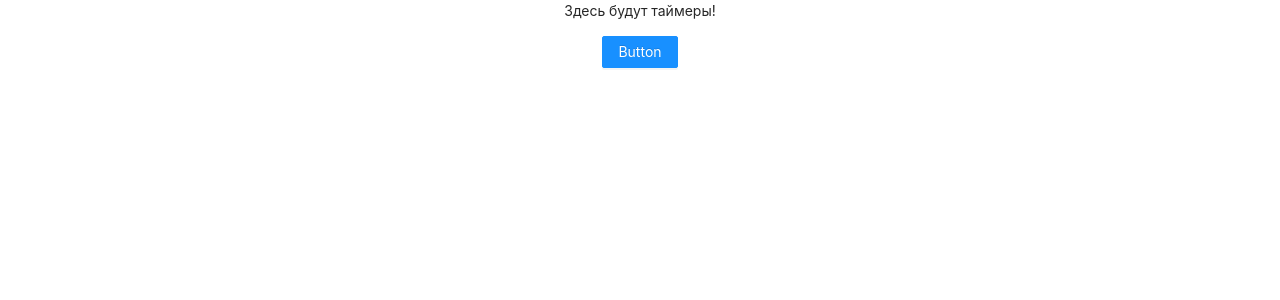
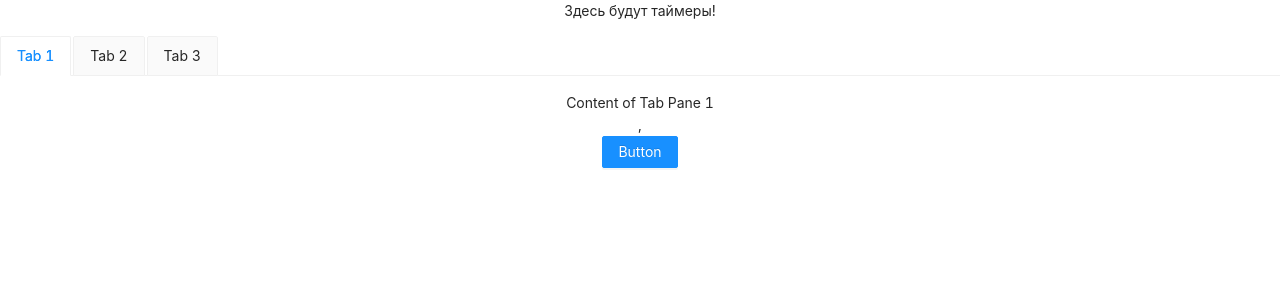
Before and after one commit to alexey-oblomov/timers, a React (Create React App) app: page / in a window 1280 px wide. Shown: the top 300 px of the page. Built offline with nearby package versions, Linux system fonts and the light colour scheme.

Commit message:
Добавил табы

```diff
--- a/src/App.js
+++ b/src/App.js
@@ -1,8 +1,14 @@
 import React from 'react';
-import { Button } from 'antd';
+import { Button, Tabs } from 'antd';
 import './App.css';
 
 function App() {
+  const { TabPane } = Tabs;
+
+  function callback(key) {
+    console.log(key);
+  }
+
   return (
     <div className="App">
       <header className="App-header">
@@ -10,8 +16,19 @@
         </p>
       </header>
       <div className="App">
-        <Button type="primary">Button</Button>
+        <Tabs onChange={callback} type="card">
+          <TabPane tab="Tab 1" key="1">
+            Content of Tab Pane 1
+    </TabPane>
+          <TabPane tab="Tab 2" key="2">
+            Content of Tab Pane 2
+    </TabPane>
+          <TabPane tab="Tab 3" key="3">
+            Content of Tab Pane 3
+    </TabPane>
+        </Tabs>,
       </div>
+      <Button type="primary">Button</Button>
     </div>
   );
 }
```
